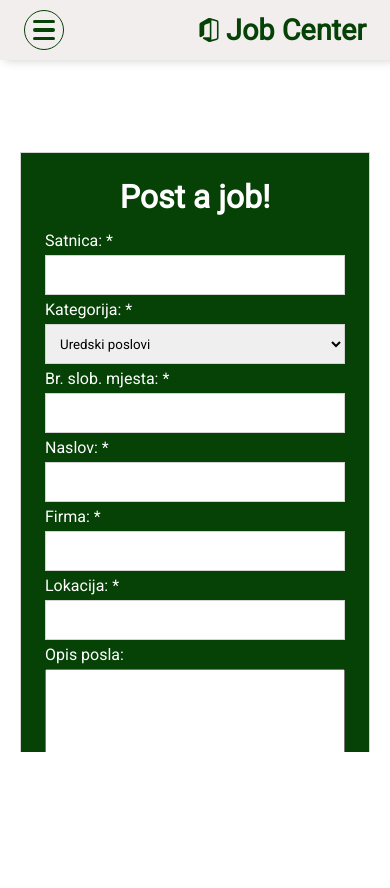
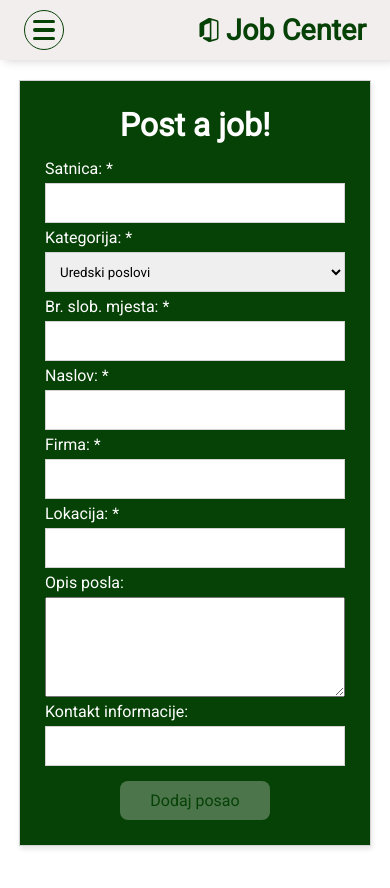
Before and after one commit to lnikol00/jobs-react, a React (Create React App) app: page /post in a window 390 px wide. Shown: the top 888 px of the page. Built offline with nearby package versions, Linux system fonts and the light colour scheme.

Commit message:
final touch

```diff
--- a/src/pages/Create/create.module.css
+++ b/src/pages/Create/create.module.css
@@ -1,8 +1,9 @@
 .mainContainer {
-    position: absolute;
-    top: 50%;
-    left: 50%;
-    transform: translate(-50%, -45%);
+    display: flex;
+    justify-content: center;
+    align-items: center;
+    margin-top: 20px;
+    margin-bottom: 20px;
 }
 
 .mainContainer form {
@@ -82,11 +83,6 @@
 
 @media screen and (max-width: 1200px) {
 
-    .mainContainer {
-        overflow: auto;
-        height: 600px;
-    }
-
     .mainContainer::-webkit-scrollbar {
         display: none;
     }
@@ -111,9 +107,6 @@
 }
 
 @media screen and (max-width:620px) {
-    .mainContainer {
-        width: 350px;
-    }
 
     .firstSegment input {
         width: 300px;
```
